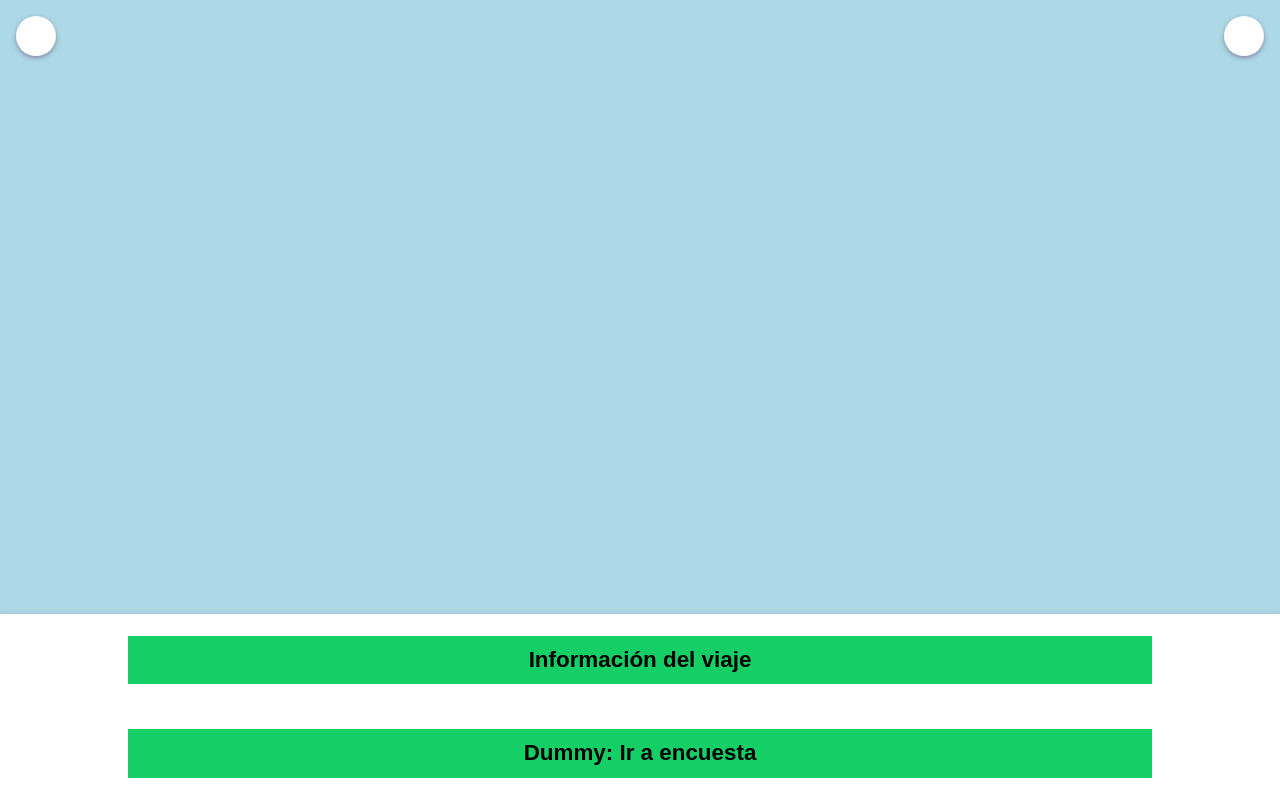
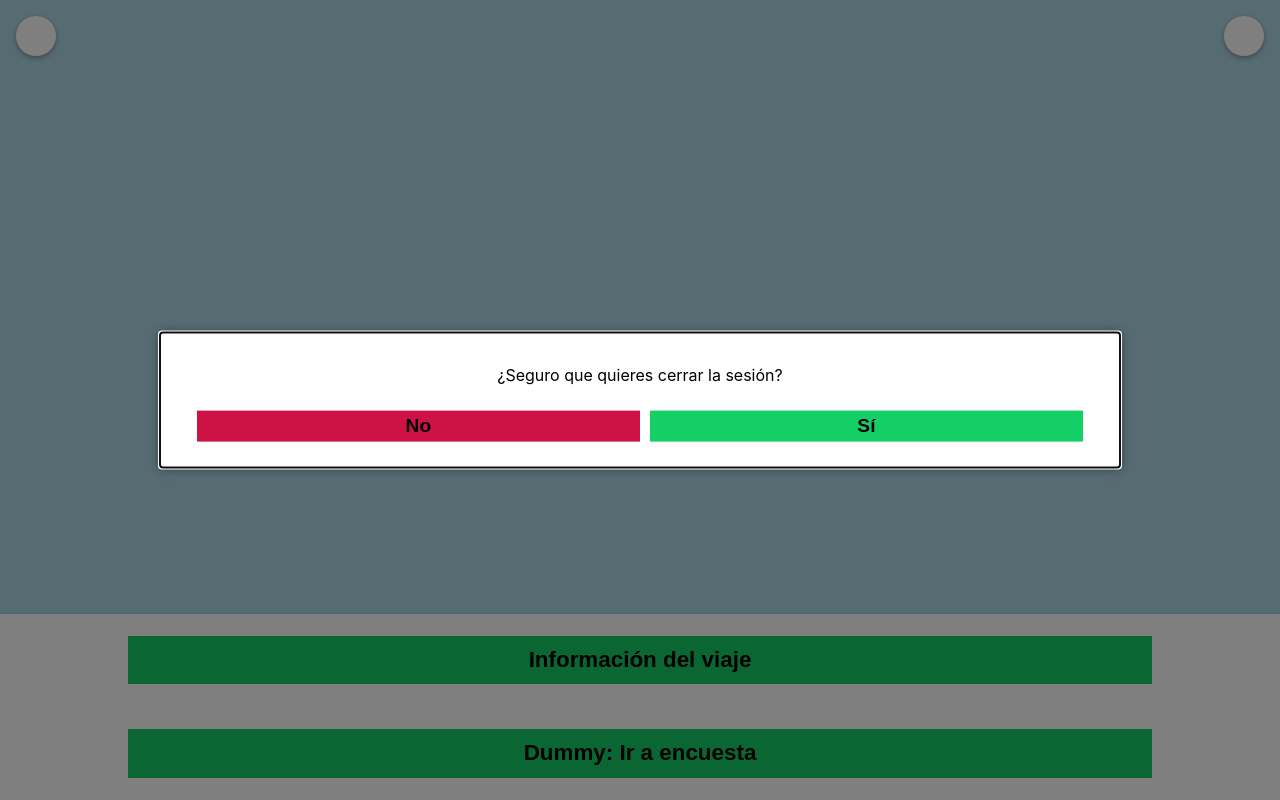
Before and after one commit to Huvok/AMSS, a React (Create React App) app in the folder webapp/: page /home/trip in a window 1280 px wide. Both pictures are taken after a click on the element 1244 px from the left and 36 px from the top of the page. Built offline with nearby package versions, Linux system fonts and the light colour scheme; some icons are missing.

Commit message:
Add Sign out modal. Modal also closes upon clicking on overlay

```diff
--- a/webapp/src/App.jsx
+++ b/webapp/src/App.jsx
@@ -22,7 +22,7 @@ const Container = styled.div`
 
 const App = () => (
   <Container>
-    <link rel="stylesheet" href="https://use.fontawesome.com/releases/v5.5.0/css/all.css" integrity="sha384-B4dIYHKNBt8Bc12p+WXckhzcICo0wtJAoU8YZTY5qE0Id1GSseTk6S+L3BlXeVIU" crossorigin="anonymous"/>
+    <link rel="stylesheet" href="https://use.fontawesome.com/releases/v5.5.0/css/all.css" integrity="sha384-B4dIYHKNBt8Bc12p+WXckhzcICo0wtJAoU8YZTY5qE0Id1GSseTk6S+L3BlXeVIU" crossOrigin="anonymous"/>
     <Switch>
       <Route exact path="/" render={() => (
         <Start />
--- a/webapp/src/components/Home/Modal.jsx
+++ b/webapp/src/components/Home/Modal.jsx
@@ -2,11 +2,13 @@ import React from 'react';
 import styled from 'styled-components';
 import ReactModal from 'react-modal';
 
-function ReactModalAdapter({ className, modalClassName, ...props }) {
+function ReactModalAdapter({ className, modalClassName, closeModal, ...props }) {
   return (
     <ReactModal
       className={modalClassName}
       portalClassName={className}
+      shouldCloseOnOverlayClick={true}
+      onRequestClose={closeModal}
       {...props}
     />
   );
@@ -57,8 +59,8 @@ const Container = styled.div`
   }
 `
 
-const Modal = ({ fullscreen, isOpen, children }) => (
-  <StyledModal className={fullscreen ? 'fullscreen' : ''} isOpen={isOpen}>
+const Modal = ({ fullscreen, isOpen, closeModal, children }) => (
+  <StyledModal className={fullscreen ? 'fullscreen' : ''} isOpen={isOpen} closeModal={closeModal}>
     <Container>
       {children}
     </Container>
--- /dev/null
+++ b/webapp/src/components/Home/SignOutModal.jsx
@@ -0,0 +1,55 @@
+import React from 'react';
+import styled from 'styled-components';
+import { Link as _Link } from 'react-router-dom';
+
+import Modal from './Modal';
+
+const Container = styled.div`
+  display: flex;
+  flex-direction: column;
+`
+
+const Question = styled.p`
+  text-align: center;
+`
+
+const TwoButtons = styled.div`
+  display: flex;
+`
+
+const Button = styled.button`
+  flex: 1;
+  display: flex;
+  align-items: center;
+  justify-content: center;
+  padding: 0.25em 0;
+  margin: 0.5em 0.25em;
+  border: 0;
+  background: ${props => props.red ? props.theme.red : props.theme.green};
+  font-size: 1.2em;
+  font-weight: bold;
+  cursor: pointer;
+`
+
+const Link = styled(_Link)`
+  flex: 1;
+  display: flex;
+  color: inherit;
+  text-decoration: none;
+`
+
+const SignOutModal = ({ isOpen, closeModal }) => (
+  <Modal isOpen={isOpen} closeModal={closeModal}>
+    <Container>
+      <Question>¿Seguro que quieres cerrar la sesión?</Question>
+      <TwoButtons>
+        <Button onClick={closeModal} red>No</Button>
+        <Link to="/">
+          <Button onClick={closeModal}>Sí</Button>
+        </Link>
+      </TwoButtons>
+    </Container>
+  </Modal>
+)
+
+export default SignOutModal;
--- a/webapp/src/components/Home/SurveyModal.jsx
+++ b/webapp/src/components/Home/SurveyModal.jsx
@@ -90,7 +90,7 @@ const Button = styled.button`
 `
 
 const SurveyModal = ({ isOpen, closeModal }) => (
-  <Modal isOpen={isOpen} fullscreen>
+  <Modal isOpen={isOpen} closeModal={closeModal} fullscreen>
     <Container>
       <Header>Encuesta de satisfacción</Header>
       <Form>
--- a/webapp/src/components/Home/TripConfirmationModal.jsx
+++ b/webapp/src/components/Home/TripConfirmationModal.jsx
@@ -86,7 +86,7 @@ const ModalButton = styled.button`
   padding: 0.5em 1.5em;
   border: 0;
   margin: 0.5em;
-  background: ${props => props.red ? '#ce1246' : props.theme.green};
+  background: ${props => props.red ? props.theme.red : props.theme.green};
   font-size: inherit;
   font-weight: bold;
   cursor: pointer;
@@ -97,7 +97,7 @@ const Link = styled(_Link)`
 `
 
 const TripConfirmationModal = ({ isOpen, closeModal }) => (
-  <Modal fullscreen isOpen={isOpen}>
+  <Modal fullscreen isOpen={isOpen} closeModal={closeModal}>
     <ModalContainer>
       <Locations>
         <LocationText><strong>Origen</strong>: Monterrey</LocationText>
--- a/webapp/src/components/Home/TripInfoModal.jsx
+++ b/webapp/src/components/Home/TripInfoModal.jsx
@@ -34,7 +34,7 @@ const ReturnButton = styled.button`
 `
 
 const TripInfoModal = ({ isOpen, closeModal }) => (
-  <Modal isOpen={isOpen}>
+  <Modal isOpen={isOpen} closeModal={closeModal}>
     <Container>
       <Header>Información del viaje</Header>
       <Text>
--- a/webapp/src/components/Home/index.jsx
+++ b/webapp/src/components/Home/index.jsx
@@ -1,7 +1,8 @@
-import React from 'react';
+import React, { Component } from 'react';
 import styled from 'styled-components';
 import { Switch, Route } from 'react-router-dom';
 
+import SignOutModal from './SignOutModal';
 // import Map from './Map';
 import CurrentlyInTrip from './CurrentlyInTrip';
 import InputTrip from './InputTrip';
@@ -43,11 +44,26 @@ const LowerBox = styled.div`
   box-shadow: 0 2px 5px ${props => props.theme.lightgray};
 `
 
-const Home = () => (
+class Home extends Component {
+  state = {
+    modal: 0
+  }
+
+  openModal = (number) => {
+    this.setState({ modal: number });
+  }
+
+  closeModal = () => {
+    console.log("CLOSED");
+    this.setState({ modal: 0 });
+  }
+
+  render = () => (
     <Container>
+      <SignOutModal isOpen={this.state.modal === 2} closeModal={this.closeModal}/>
       <MapWrapper>
-      <MenuButton><i class="fas fa-bars fa-lg" /></MenuButton>
-      <SignOutButton><i class="fas fa-sign-out-alt fa-lg" /></SignOutButton>
+        <MenuButton><i className="fas fa-bars fa-lg" /></MenuButton>
+        <SignOutButton onClick={() => this.openModal(2)}><i className="fas fa-sign-out-alt fa-lg" /></SignOutButton>
         {/* <Map
           googleMapURL="https://maps.googleapis.com/maps/api/js?v=3.exp&key=AIzaSyBKIANqW2c99S9CmfcoznjjSg5K5buel8E&libraries=geometry,drawing,places"
           loadingElement={<div style={{ height: `100%` }} />}
@@ -66,6 +82,7 @@ const Home = () => (
         </Switch>
       </LowerBox>
     </Container>
-);
+  )
+}
 
 export default Home;
--- a/webapp/src/index.js
+++ b/webapp/src/index.js
@@ -10,6 +10,7 @@ const theme = {
   black: '#23303f',
   lightgray: '#828ca4',
   lightgreen: '#aaf3cb',
+  red: '#ce1246',
   green: '#14ce66',
   darkgreen: '#158938',
   white: '#fff'
```
Lines whose indentation alone changed are shown as unchanged.
